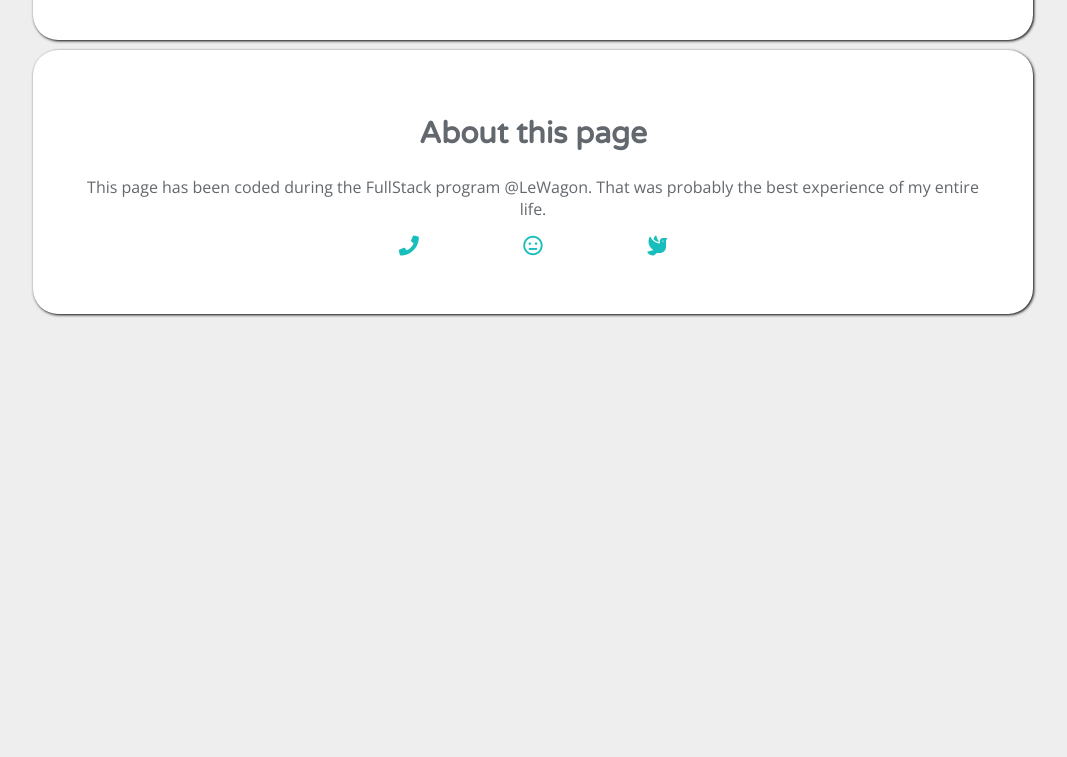
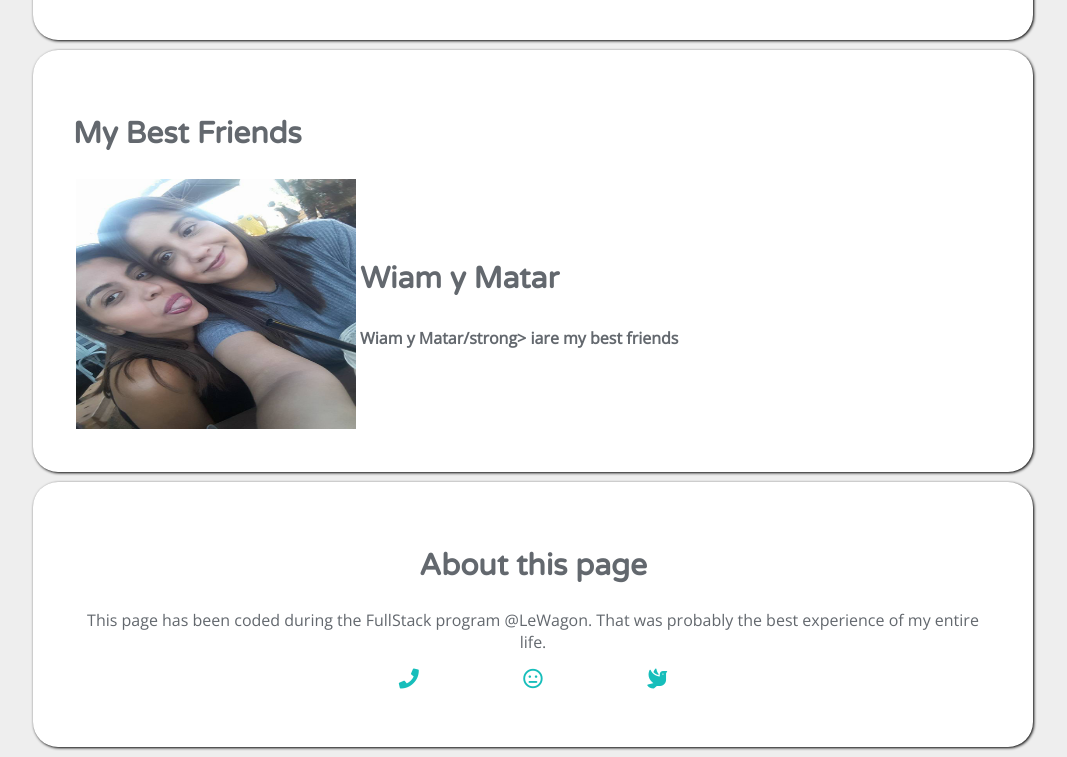
Before and after one commit to salim1987/profile, a plain HTML site: page index.html in a window 1280 px wide. Shown: the part 1300-2057 px from the top of the page, without its empty margins (107-1174 px from the left). Before the commit the page ends 1624 px from the top, so only its background shows below. Drawn offline with nearby package versions, Linux system fonts and the light colour scheme.

Commit message:
my profile page1

```diff
--- a/index.html
+++ b/index.html
@@ -69,6 +69,26 @@
           </tbody>
         </table>
       </div>
+
+      <div class="box-white">
+        <h2>My Best Friends</h2>
+
+        <table>
+          <tbody>
+            <tr>
+              <td>
+                <img src="images/matar y wiam.jpg" alt="Into The Wild" height="250" width="280">
+              </td>
+              <td>
+                <h3>Wiam y Matar</h3>
+                <p>
+                  <strong>Wiam y Matar/strong> iare my best friends
+                </p>
+              </td>
+            </tr>
+          </tbody>
+        </table>
+      </div>
       <div class="box-white text-center">
         <h2>About this page</h2>
         <p>This page has been coded during the FullStack program @LeWagon. That was probably the best experience of my entire life. </p>
```
Also changed, not shown: images/matar y wiam.jpg (added).
